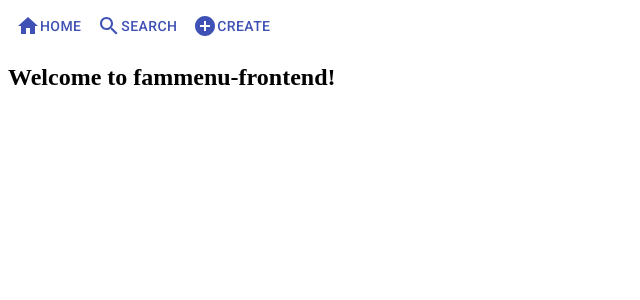
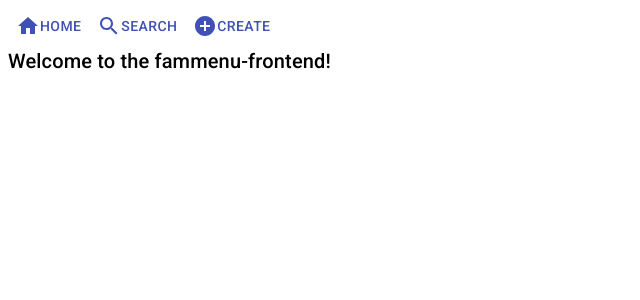
Before and after one commit to iancwwong/fammenu-frontend, a React app: page / in a window 1280 px wide. Shown: the top 300 px of the page, without its empty margins (0-640 px from the left). Built offline with nearby package versions, Linux system fonts and the light colour scheme.

Commit message:
Improving home page font

```diff
--- a/src/pages/HomePage.js
+++ b/src/pages/HomePage.js
@@ -1,10 +1,14 @@
 import React from 'react';
 import Navbar from '../components/Navbar';
+import Typography from '@material-ui/core/Typography';
 
 const HomePage = () => (
     <div>
         <Navbar />
-        <h2>Welcome to fammenu-frontend!</h2>
+
+        <Typography variant="h6">
+            Welcome to the fammenu-frontend!
+        </Typography>
     </div>
 );
 
```
